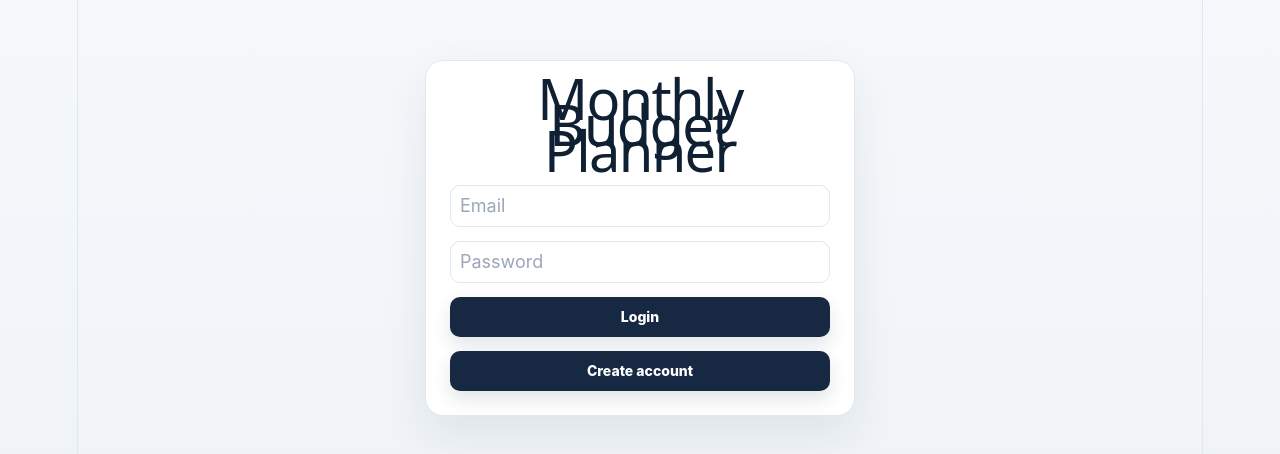
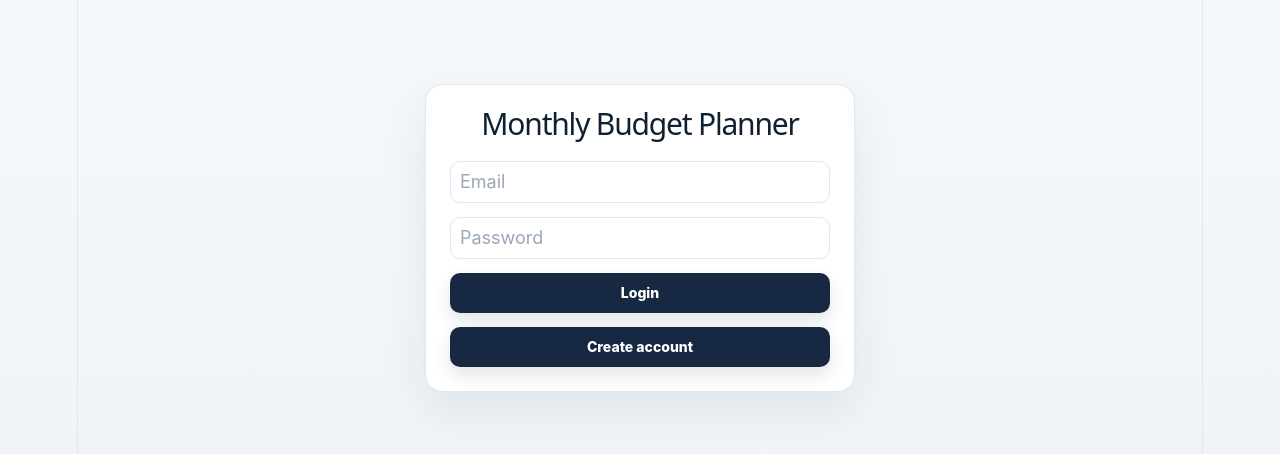
Before and after one commit to tomking1983/monthly-budget-planner, a React (Vite) app: page / in a window 1280 px wide. Shown: the part 162-616 px from the top of the page. Built offline with nearby package versions, Linux system fonts and the light colour scheme.

Commit message:
login title smaller

```diff
--- a/src/App.css
+++ b/src/App.css
@@ -121,6 +121,9 @@ select:focus {
 .auth-card h1 {
   margin: 0 0 8px;
   color: var(--text);
+  font-size: 30px;
+  line-height: 1;
+  letter-spacing: -0.04em;
 }
 
 .app {
```
